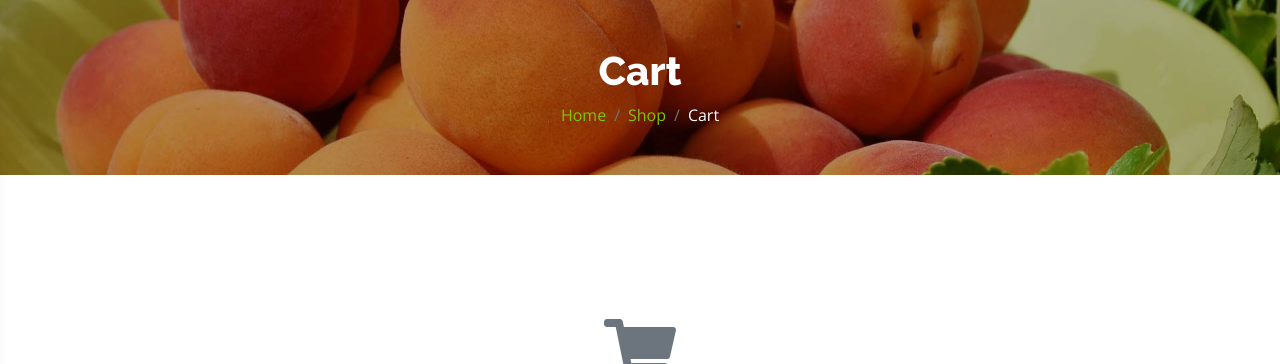
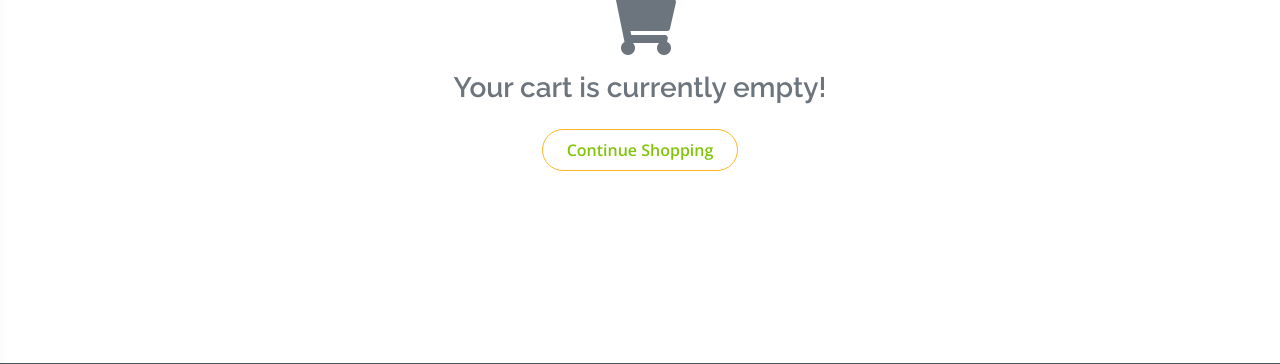
Before and after one commit to Ankita-Paul-niki/Grocery-Guide-Live, a Django app: page /cart/ in a window 1280 px wide. Shown: the part 153-517 px from the top of the page. Run offline with Django 5.2, Linux system fonts and the light colour scheme; the visitor is signed in with stand-in values (Sample User, id 1); data comes from the database, SQL or seed files in the repository; data that the repository does not hold is empty; some libraries are stand-ins or nearby versions.

Commit message:
Remove single page header from cart.html
Removed the single page header section from the cart template.

```diff
--- a/core/templates/cart.html
+++ b/core/templates/cart.html
@@ -150,16 +150,7 @@
 
         <!-- Modal Search End -->
 
-        <!-- Single Page Header start -->
-        <div class="container-fluid page-header py-5">
-            <h1 class="text-center text-white display-6">Cart</h1>
-            <ol class="breadcrumb justify-content-center mb-0">
-                <li class="breadcrumb-item"><a href="{% url 'home' %}">Home</a></li>
-                <li class="breadcrumb-item"><a href="{% url 'shop_page' %}">Shop</a></li>
-                <li class="breadcrumb-item active text-white">Cart</li>
-            </ol>
-        </div>
-        <!-- Single Page Header End -->
+
 
         <!-- Cart Page Start -->
         <div class="container-fluid py-5">
```
